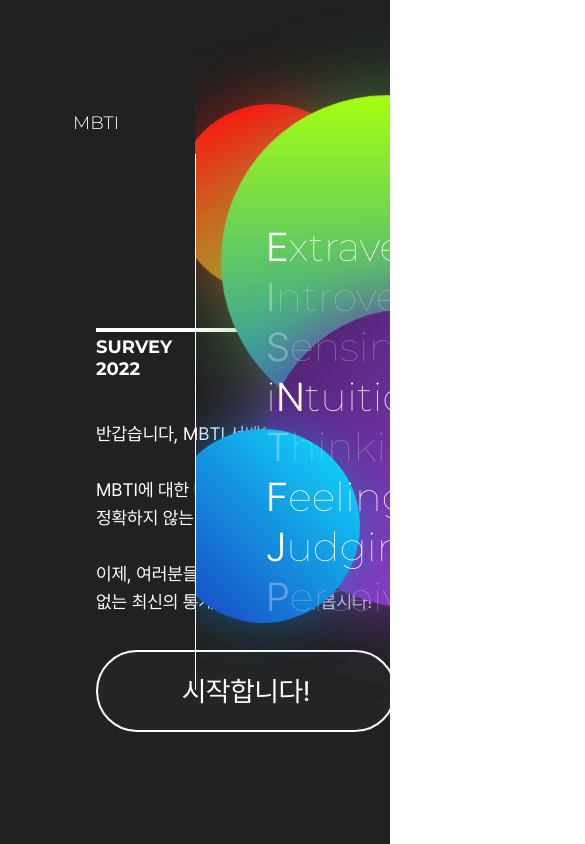
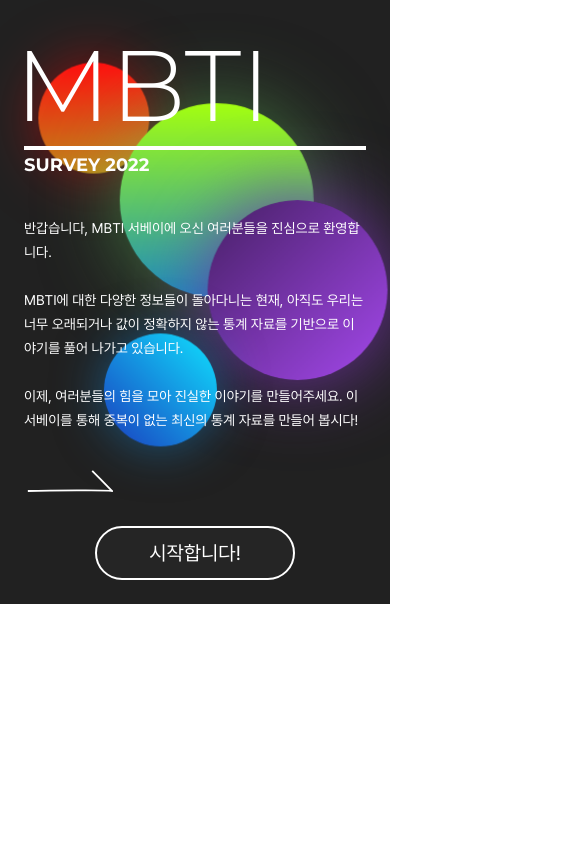
Before and after one commit to imzeze/mbtisurvey2022-client, a Next.js app: page /main in a window 390 px wide. Shown: the top 844 px of the page, 585 px wide, since content can reach past the window. Built offline with nearby package versions, Linux system fonts and the light colour scheme.

Commit message:
Feat: 메인, 인증 페이지 반응형 개발 & 전역 일부 반응형 대응 (#3)

```diff
--- a/src/components/common/Button.tsx
+++ b/src/components/common/Button.tsx
@@ -1,5 +1,6 @@
 import styled from '@emotion/styled';
 import COLOR from '../../assets/consts/color';
+import { isMobile } from '../../assets/consts/mediaQuery';
 
 const Button = styled.button`
     width: 300px;
@@ -11,6 +12,12 @@
     font-weight: normal;
     color: ${COLOR.WHITE};
     cursor: pointer;
+
+    ${isMobile} {
+        width: 200px;
+        height: 54px;
+        font-size: 20px;
+    }
 `;
 
 export default Button;
--- a/src/components/common/Input.tsx
+++ b/src/components/common/Input.tsx
@@ -2,9 +2,11 @@
 import { InputHTMLAttributes } from 'react';
 import { UseFormRegisterReturn } from 'react-hook-form';
 import COLOR from '../../assets/consts/color';
+import { isMobile } from '../../assets/consts/mediaQuery';
 
 const StyledInput = styled.input`
-    width: 356px;
+    width: 100%;
+    max-width: 356px;
     height: 65px;
     background: transparent;
     border: 0;
@@ -20,6 +22,11 @@
     ::placeholder {
         color: ${COLOR.WHITE50};
     }
+
+    ${isMobile} {
+        height: 56px;
+        font-size: 28px;
+    }
 `;
 
 export default function Input({
--- a/src/components/common/Timer.tsx
+++ b/src/components/common/Timer.tsx
@@ -1,7 +1,7 @@
 /** @jsxImportSource @emotion/react */
 import styled from '@emotion/styled';
 import { useEffect, useState } from 'react';
-import { isDesktop, isMobile } from '../../assets/consts/mediaQuery';
+import { isDesktop, isMobile, isTablet } from '../../assets/consts/mediaQuery';
 
 interface StopWatchProps {
     // 시작
@@ -18,6 +18,9 @@
 
     ${isDesktop} {
         font-size: 200px;
+    }
+    ${isTablet} {
+        font-size: 140px;
     }
     ${isMobile} {
         font-size: 100px;
--- a/src/components/layout/Header.tsx
+++ b/src/components/layout/Header.tsx
@@ -3,18 +3,26 @@
 import { ArrowHeader } from '../../assets/icons';
 import { CurrentSurveyStepState } from '../../recoil/atoms';
 import { useRecoilValue } from 'recoil';
+import { isMobile, isTablet } from '../../assets/consts/mediaQuery';
 
 const Container = styled.div`
     position: fixed;
     top: 0;
     display: flex;
-    align-items: baseline;
+    align-items: center;
     justify-content: space-between;
-    padding: 32px;
+    padding: 0 32px;
     font-size: 28px;
     width: 100%;
     height: 96px;
     background: transparent;
+
+    ${isTablet} {
+        height: 77px;
+    }
+    ${isMobile} {
+        height: 58px;
+    }
 `;
 
 const Header = () => {
--- a/src/components/main/MainPresenter.tsx
+++ b/src/components/main/MainPresenter.tsx
@@ -15,16 +15,25 @@
     TypesBox,
 } from './MainStyled';
 import { ArrowHeader } from '../../assets/icons';
+import { useWindowSize } from '../../util/useWindowSize';
+import { css } from '@emotion/react';
+import { isMobile } from '../../assets/consts/mediaQuery';
 
 const MainPresenter = () => {
     const router = useRouter();
+    const { width } = useWindowSize();
+    const isMobileSize = (width || 0) < 480;
 
     return (
         <Container>
             <Description>
                 <Title>MBTI</Title>
                 <div
-                    css={{ border: `2px solid ${COLOR.WHITE}`, width: '465px' }}
+                    css={{
+                        border: `2px solid ${COLOR.WHITE}`,
+                        maxWidth: '465px',
+                        width: '100%',
+                    }}
                 />
                 <SubTitle>SURVEY 2022</SubTitle>
                 <Intro>
@@ -44,8 +53,29 @@
                         이 서베이를 통해 중복이 없는 최신의 통계 자료를 만들어
                         봅시다!
                     </div>
+                    {isMobileSize && (
+                        <div
+                            css={css`
+                                margin-top: 38px;
+                            `}
+                        >
+                            <Image
+                                src={ArrowHeader}
+                                width="92px"
+                                height="22px"
+                                alt="arrow"
+                            />
+                        </div>
+                    )}
                 </Intro>
-                <Button onClick={() => router.push('/auth')}>
+                <Button
+                    css={css`
+                        ${isMobile} {
+                            margin: 0 auto;
+                        }
+                    `}
+                    onClick={() => router.push('/auth')}
+                >
                     시작합니다!
                 </Button>
             </Description>
@@ -97,7 +127,7 @@
                     }}
                 >
                     <Circle
-                        size={190}
+                        size={isMobileSize ? 111 : 190}
                         top={15}
                         left={20}
                         shadow={`0px 0px 60px 0px ${COLOR.REDSHADOW80}`}
@@ -105,7 +135,7 @@
                         endColor={COLOR.DEEPYELLOW}
                     />
                     <Circle
-                        size={332}
+                        size={isMobileSize ? 194 : 332}
                         top={20}
                         left={50}
                         shadow={`0px 0px 80px 0px ${COLOR.GREENSHADOW80}`}
@@ -113,7 +143,7 @@
                         endColor={COLOR.BLUEGREEN}
                     />
                     <Circle
-                        size={300}
+                        size={isMobileSize ? 180 : 300}
                         top={45}
                         left={65}
                         shadow={`0px 0px 80px 0px ${COLOR.PURPLESHADOW}`}
@@ -122,7 +152,7 @@
                         endColor={COLOR.PURPLE}
                     />
                     <Circle
-                        size={194}
+                        size={isMobileSize ? 113 : 194}
                         top={60}
                         left={30}
                         shadow={`0px 0px 50px 0px ${COLOR.BLUESHADOW80}`}
--- a/src/components/main/MainStyled.tsx
+++ b/src/components/main/MainStyled.tsx
@@ -2,7 +2,7 @@
 import styled from '@emotion/styled';
 import COLOR from '../../assets/consts/color';
 
-import { isDesktop } from '../../assets/consts/mediaQuery';
+import { isDesktop, isMobile, isTablet } from '../../assets/consts/mediaQuery';
 
 export const Contianer = styled.div`
     background: ${COLOR.DARKGRAY};
@@ -19,6 +19,10 @@
     display: flex;
     align-items: center;
     justify-content: center;
+
+    ${isMobile} {
+        height: initial;
+    }
 `;
 
 export const Description = styled.div`
@@ -27,6 +31,12 @@
     width: 50%;
     padding: 96px;
     font-size: 18px;
+
+    ${isMobile} {
+        width: 100%;
+        padding: 24px;
+        z-index: 2;
+    }
 `;
 
 export const Types = styled.div`
@@ -38,17 +48,34 @@
     justify-content: space-between;
     align-items: center;
     padding: 70px;
+
+    ${isMobile} {
+        display: none;
+    }
 `;
 
 export const Title = styled.div`
     font-family: Montserrat;
     font-weight: 300;
-    height: 200px;
     text-align: left;
     margin: 0 0 16px -23px;
 
     ${isDesktop} {
         font-size: 200px;
+        height: 200px;
+    }
+
+    ${isTablet} {
+        font-size: 77px;
+        height: 77px;
+        margin-left: -9px;
+    }
+
+    ${isMobile} {
+        font-size: 100px;
+        height: 122px;
+        margin-left: -9px;
+        margin-bottom: 0px;
     }
 `;
 
@@ -65,7 +92,13 @@
 export const Intro = styled.div`
     line-height: 28px;
     margin-bottom: 34px;
-    width: 600px;
+    width: 100%;
+    max-width: 600px;
+
+    ${isMobile} {
+        font-size: 14px;
+        line-height: 24px;
+    }
 `;
 
 export const TypesBox = styled.div`
@@ -93,6 +126,11 @@
     z-index: 1;
     overflow-x: hidden;
     overflow-y: hidden;
+
+    ${isMobile} {
+        width: 100%;
+        left: 0;
+    }
 `;
 
 const getRandomNum = (num: number) => {
--- a/src/pages/auth/index.tsx
+++ b/src/pages/auth/index.tsx
@@ -4,7 +4,7 @@
 const AuthPage = () => {
     return (
         <Layout>
-            <Template padding="140px 0" minHeight="100vh">
+            <Template minHeight="100vh">
                 <AuthContainer />
             </Template>
         </Layout>
--- a/src/pages/index.tsx
+++ b/src/pages/index.tsx
@@ -1,7 +1,13 @@
 import type { NextPage } from 'next';
 import Head from 'next/head';
+import Router from 'next/router';
+import { useEffect } from 'react';
 
 const Home: NextPage = () => {
+    useEffect(() => {
+        Router.push('/main');
+    }, []);
+
     return (
         <div>
             <Head>
--- /dev/null
+++ b/src/util/useWindowSize.ts
@@ -0,0 +1,27 @@
+import { useState, useEffect } from 'react';
+
+interface Size {
+    width: number | undefined;
+    height: number | undefined;
+}
+
+export function useWindowSize(): Size {
+    const [windowSize, setWindowSize] = useState<Size>({
+        width: undefined,
+        height: undefined,
+    });
+
+    useEffect(() => {
+        function handleResize() {
+            setWindowSize({
+                width: window.innerWidth,
+                height: window.innerHeight,
+            });
+        }
+        window.addEventListener('resize', handleResize);
+        handleResize();
+        return () => window.removeEventListener('resize', handleResize);
+    }, []);
+
+    return windowSize;
+}
```
Also changed, not shown: src/components/auth/AuthPresenter.tsx (+9 -0 lines), src/components/auth/AuthStyled.tsx (+20 -4 lines), 1 other file (tests, documents, lock files or other folders).
